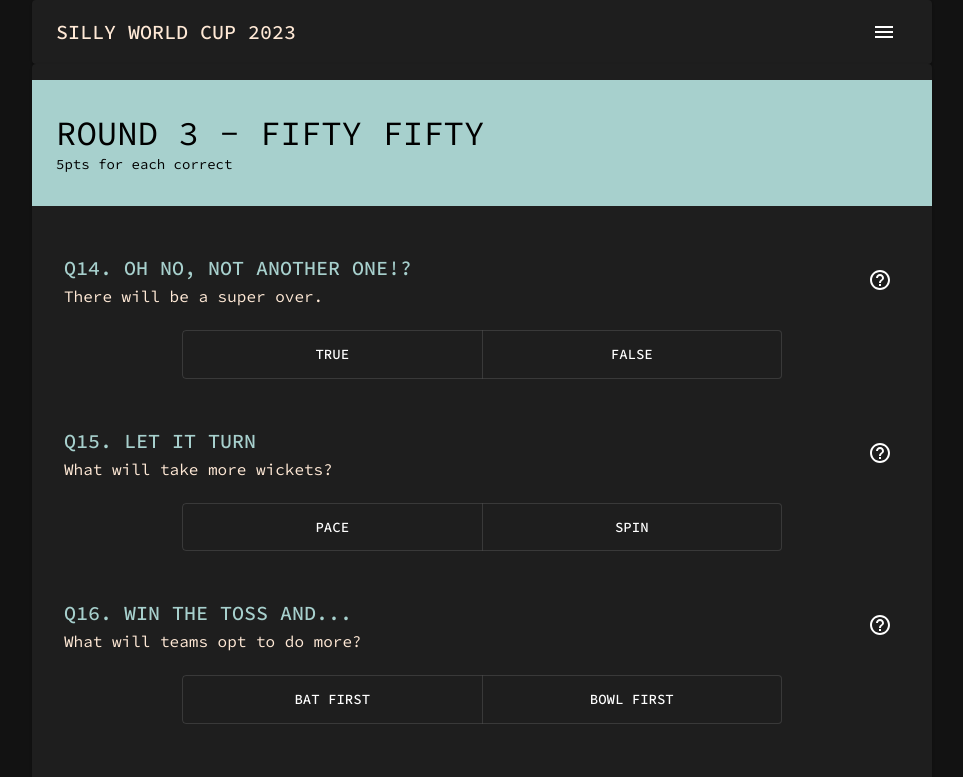
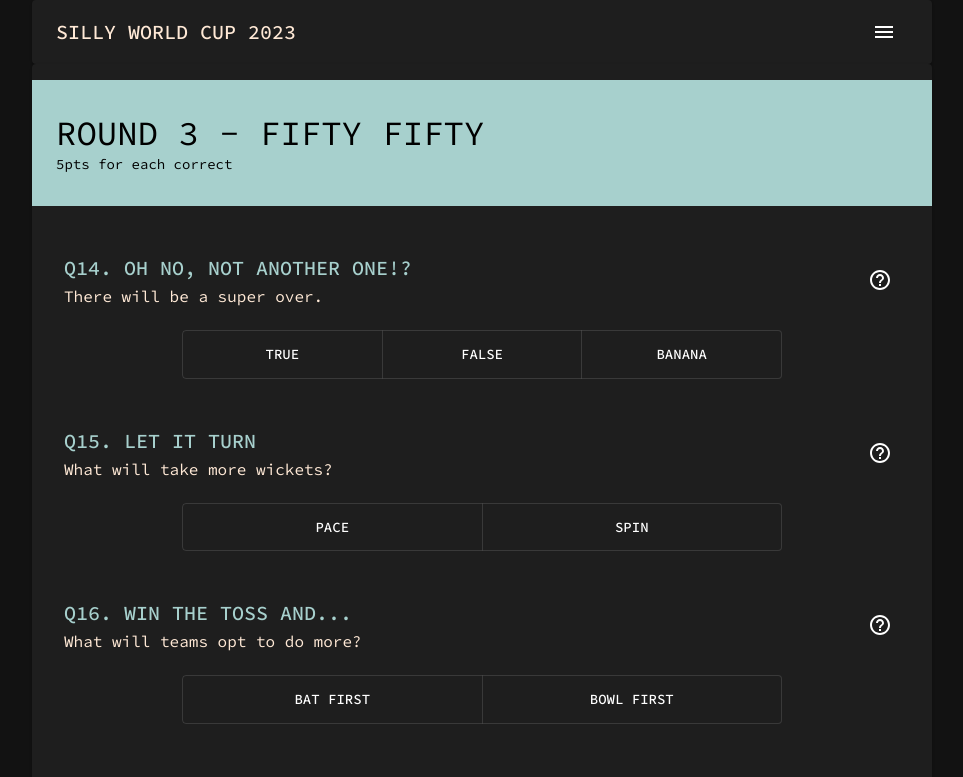
Before and after one commit to mdnrosen/sillyWC23, a React (Vite) app: page /fiftyfifty in a window 1280 px wide. Shown: the top 777 px of the page, without its empty margins (158-1121 px from the left). Built offline with nearby package versions, Linux system fonts and the light colour scheme.

Commit message:
TG component now works for optional third value/label.

```diff
--- a/src/components/ToggleGroup.jsx
+++ b/src/components/ToggleGroup.jsx
@@ -5,10 +5,10 @@ import { useGuesses } from '../context/GuessContext'
 
 export const ToggleGroup = ({ name, values, arias, handleChange }) => {
 
-    const {value1, value2  } = values
-    const { groupLabel, buttonLabel1, buttonLabel2 } = arias
+    const { value1, value2 } = values, value3 = values.value3 || null
+    const { groupLabel, buttonLabel1, buttonLabel2 } = arias, buttonLabel3 = arias.buttonLabel3 || null
 
-    const { updateGuesses, guesses } = useGuesses()
+    const { guesses } = useGuesses()
 
 
     return (
@@ -22,6 +22,9 @@ export const ToggleGroup = ({ name, values, arias, handleChange }) => {
         >
             <ToggleButton name={name} value={value1} aria-label={buttonLabel1}>{value1}</ToggleButton>
             <ToggleButton name={name} value={value2} aria-label={buttonLabel2} >{value2}</ToggleButton>
+            {value3 &&
+            <ToggleButton name={name} value={value3} aria-label={buttonLabel3} >{value3}</ToggleButton>
+            }
         </ToggleButtonGroup>
     )
 }
--- a/src/pages/FiftyFiftyRound.jsx
+++ b/src/pages/FiftyFiftyRound.jsx
@@ -51,7 +51,7 @@ export const FiftyFiftyRound = () => {
                                     </ToggleButtonGroup> */}
                                     <ToggleGroup
                                         name="h2h_superover"
-                                        values={{value1: "true", value2: "false"}}
+                                        values={{value1: "true", value2: "false", value3: "banana"}}
                                         arias={{groupLabel: "true or false", buttonLabel1: "true", buttonLabel2: "false"}}
                                         handleChange={handleChange}
                                     />
```
